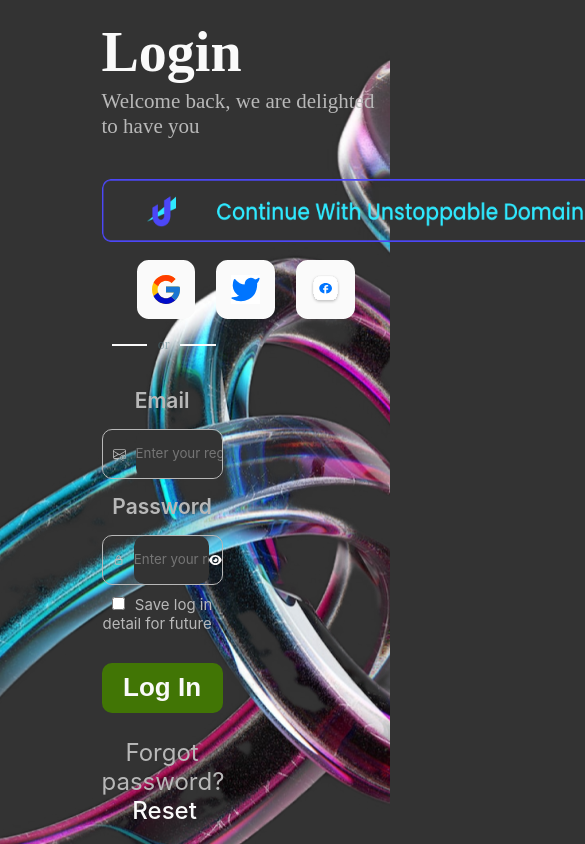
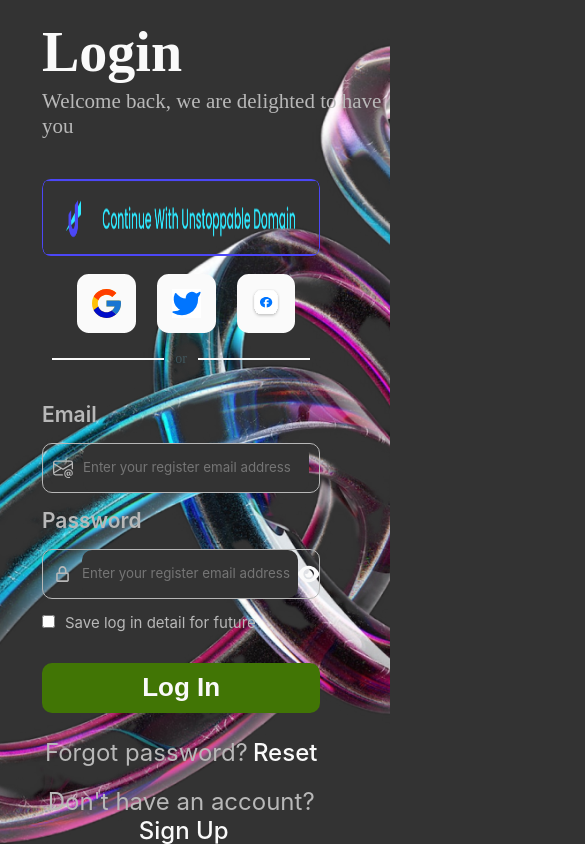
Before and after one commit to Johnson17755/form-reacts, a React (Create React App) app: page / in a window 390 px wide. Shown: the top 844 px of the page, 585 px wide, since content can reach past the window. Built offline with nearby package versions, Linux system fonts and the light colour scheme.

Commit message:
updating

```diff
--- a/src/Components/Signup/Signup.jsx
+++ b/src/Components/Signup/Signup.jsx
@@ -7,7 +7,6 @@
 import facebook from '../Assets/facebook.svg';
 import { BsEnvelopeAt } from "react-icons/bs";
 import { BiLockAlt } from "react-icons/bi";
-
 
 
 const Signup = () => {
--- a/src/Components/Styles/Style.css
+++ b/src/Components/Styles/Style.css
@@ -64,6 +64,7 @@
 
 .separator{
   width: calc(43% - 20px);
+  display: flex;
   display: grid;
   grid-template-columns: 2fr 0fr 2fr;
   color: rgba(82, 124, 136, 0.5);
@@ -213,14 +214,61 @@
   margin: 5px 0;
 }
 
-@media (max-width: 768px) {
-  .center-content {
-    text-align: center;
-    margin: 0 auto;
+@media screen and (max-width: 768px) {
+  #contact {
+    padding-left: 3rem;
   }
-
   .contact-b{
     background-position: center center;
     background-size: cover;
   }
+  .separator{
+    width: calc(80% - 20px);
+  }
+  #contact .text img{
+    width: 80%;
+    height: 4.5rem;
+  }
+  .form{
+    width: 80%;
+    height: 80%;
+    font-size: 16px;
+  }
 }
+
+@media (max-width:991px){
+  .contact-b{
+    background-position: center center;
+    background-size: cover;
+  }
+  .separator{
+    width: calc(80% - 20px);
+  }
+  #contact .text img{
+    width: 80%;
+    height: 4.5rem;
+  }
+  .form{
+    width: 80%;
+    height: 80%;
+    font-size: 16px;
+  }
+}
+@media(max-width: 1199px) {
+  .contact-b{
+    background-position: center center;
+    background-size: cover;
+  }
+  .separator{
+    width: calc(80% - 20px);
+  }
+  #contact .text img{
+    width: 80%;
+    height: 5.5rem;
+  }
+  .form{
+    width: 80%;
+    height: 80%;
+    font-size: 20px;
+  }
+}
```
